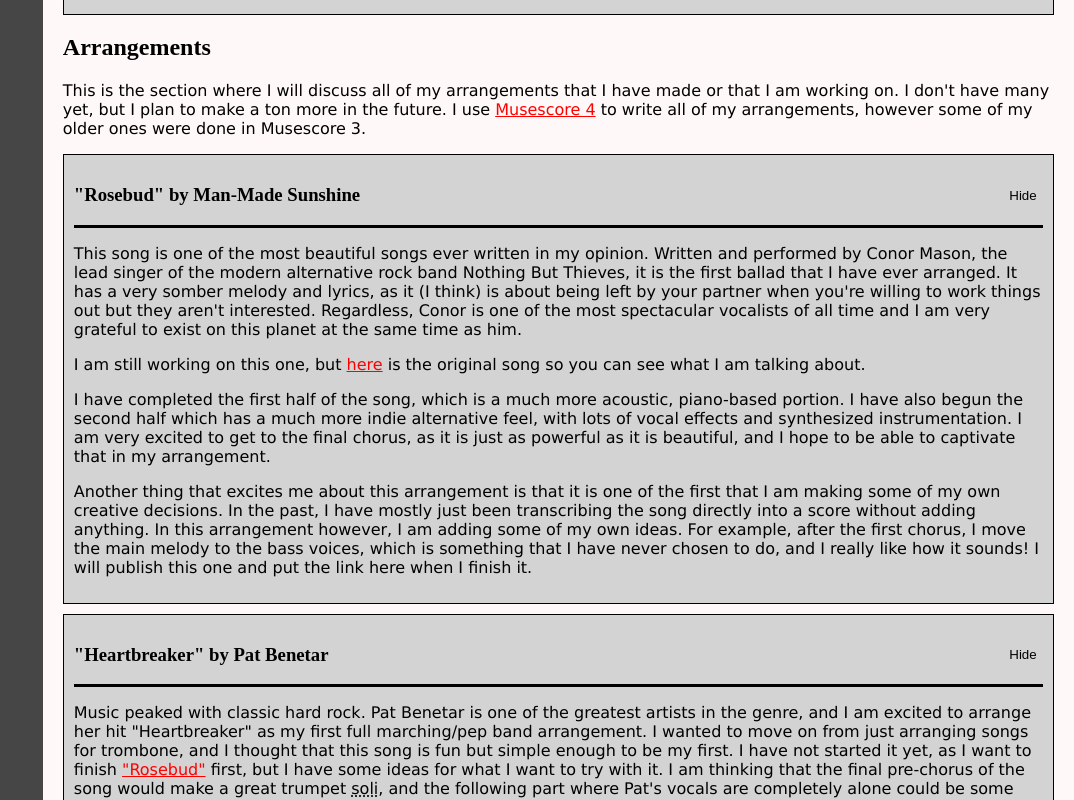
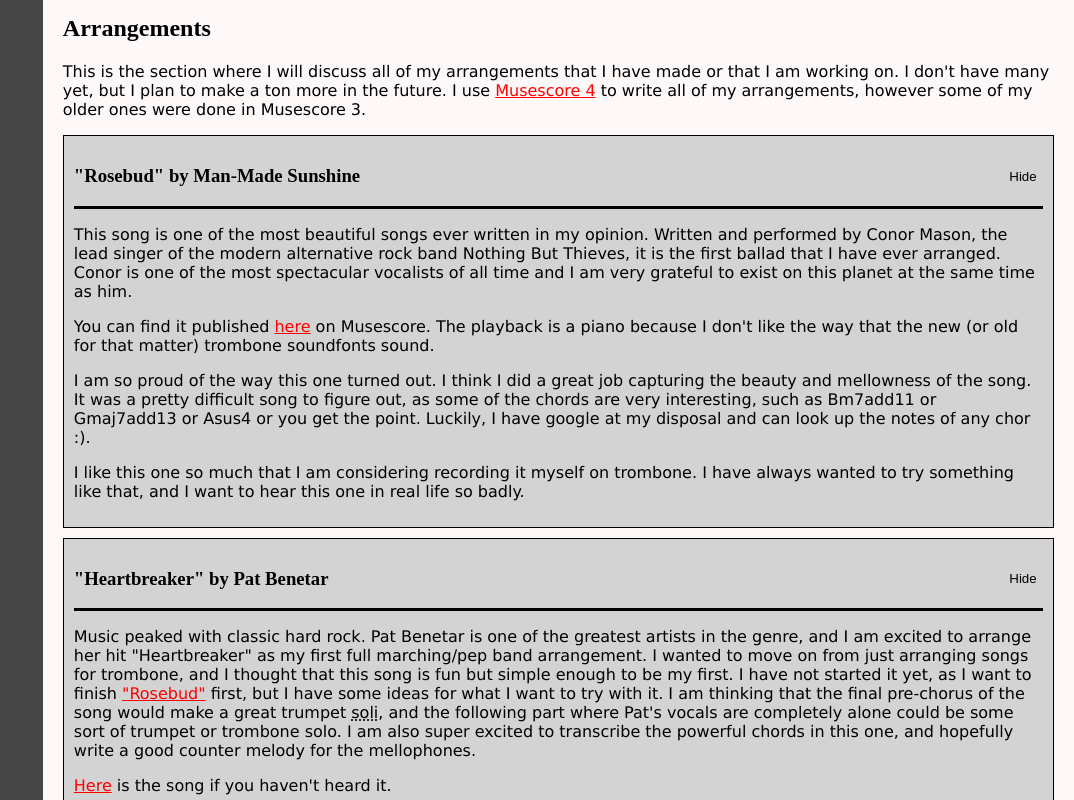
Before and after one commit to grantsylvester/my-web-portfolio, a plain HTML site: page music.html in a window 1280 px wide. Shown: the part 1239-2039 px from the top of the page, without its empty margins (206-1280 px from the left). Drawn offline with Linux system fonts and the light colour scheme.

Commit message:
update rosebud

```diff
--- a/music.html
+++ b/music.html
@@ -39,7 +39,6 @@
              <p>
                 See the selection menu of all of my projects. As of now (5/28/2025), the projects that I am actively working on are:
                 <ul>
-                    <li>Rosebud</li>
                     <li>Heartbreaker</li>
                 </ul>
             </p>
@@ -120,25 +119,21 @@
                 <div class="projentrycontent">
                     <p>
                         This song is one of the most beautiful songs ever written in my opinion. Written and performed by Conor Mason, the lead singer of the
-                        modern alternative rock band Nothing But Thieves, it is the first ballad that I have ever arranged. It has a very somber melody and
-                        lyrics, as it (I think) is about being left by your partner when you're willing to work things out but they aren't interested.
-                        Regardless, Conor is one of the most spectacular vocalists of all time and I am very grateful to exist on this planet at the same time
+                        modern alternative rock band Nothing But Thieves, it is the first ballad that I have ever arranged. Conor is one of the most spectacular vocalists of all time and I am very grateful to exist on this planet at the same time
                         as him.
                     </p>
                     <p>
-                        I am still working on this one, but <a href="https://www.youtube.com/watch?v=SeFEsR6uGfk" target="_blank">here</a> is the original song so you can see
-                        what I am talking about.
+                        You can find it published <a href="https://musescore.com/user/35747140/scores/25592248" target="_blank">here</a> on Musescore. The playback is a piano
+                        because I don't like the way that the new (or old for that matter) trombone soundfonts sound.
                     </p>
                     <p>
-                        I have completed the first half of the song, which is a much more acoustic, piano-based portion. I have also begun the second half which
-                        has a much more indie alternative feel, with lots of vocal effects and synthesized instrumentation. I am very excited to get to the final
-                        chorus, as it is just as powerful as it is beautiful, and I hope to be able to captivate that in my arrangement.
+                        I am so proud of the way this one turned out. I think I did a great job capturing the beauty and mellowness of the song. It was a pretty
+                        difficult song to figure out, as some of the chords are very interesting, such as Bm7add11 or Gmaj7add13 or Asus4 or you get the point.
+                        Luckily, I have google at my disposal and can look up the notes of any chor :).
                     </p>
                     <p>
-                        Another thing that excites me about this arrangement is that it is one of the first that I am making some of my own creative decisions. In
-                        the past, I have mostly just been transcribing the song directly into a score without adding anything. In this arrangement however, I am
-                        adding some of my own ideas. For example, after the first chorus, I move the main melody to the bass voices, which is something that I
-                        have never chosen to do, and I really like how it sounds! I will publish this one and put the link here when I finish it.
+                        I like this one so much that I am considering recording it myself on trombone. I have always wanted to try something like that, and I want
+                        to hear this one in real life so badly.
                     </p>
                 </div>
             </div>
```
